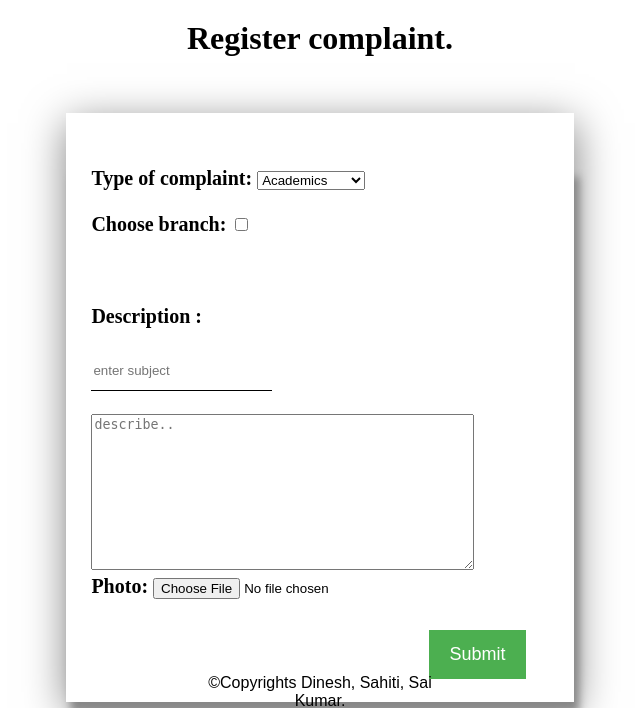
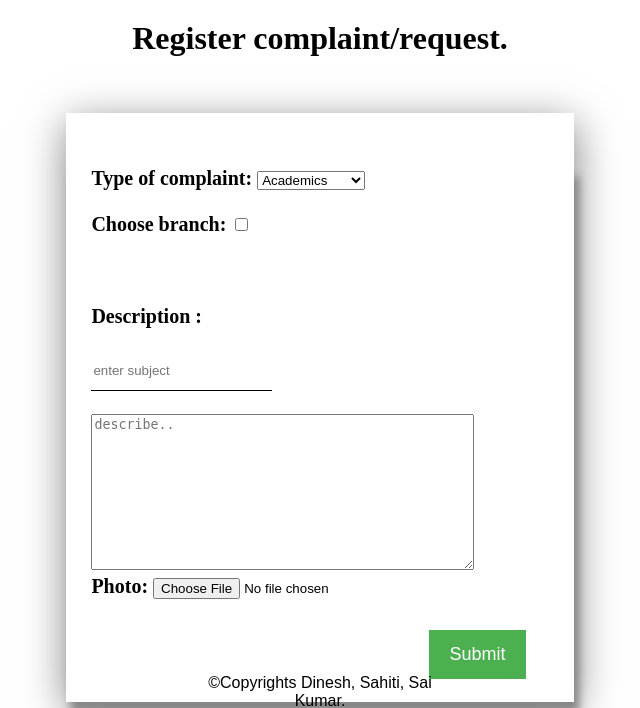
Before and after one commit to oohhallo/efms, a Django app: page /user/register_complaint in a window 1280 px wide. Shown: the part 74-782 px from the top of the page, without its empty margins (320-960 px from the left). Run offline with Django 3.2, Linux system fonts and the light colour scheme; the visitor is signed in with stand-in values (Sample User, id 1).

Commit message:
add request to admin

```diff
--- a/complaint/templates/complaint/register_complaint.html
+++ b/complaint/templates/complaint/register_complaint.html
@@ -252,7 +252,7 @@ h3{
   {% if edit %}
    <div class="title"><b>Edit complaint.</b></div>
   {% else %}
-   <div class="title"><b>Register complaint.</b></div>
+   <div class="title"><b>Register complaint/request.</b></div>
   {% endif %}
 <br><br>
 <div class="formbox">
```
